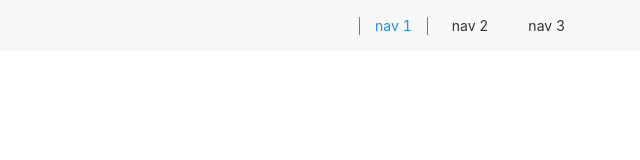
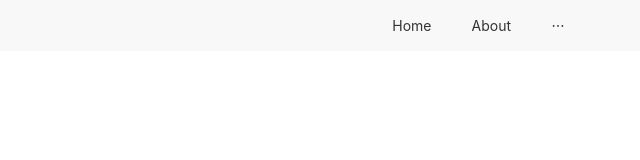
Before and after one commit to harvey0107/react-website, a React (Create React App) app: page / in a window 1280 px wide. Shown: the top 160 px of the page, without its empty margins (640-1280 px from the left). Built offline with nearby package versions, Linux system fonts and the light colour scheme.

Commit message:
added meuns for each page

```diff
--- a/src/components/common/AppHeader.js
+++ b/src/components/common/AppHeader.js
@@ -7,9 +7,13 @@ function AppHeader() {
             <div className="header">
                 <div className="logo" />
                     <Menu mode="horizontal" defaultSelectedKeys={['1']}>
-                        <Menu.Item key="1">nav 1</Menu.Item>
-                        <Menu.Item key="2">nav 2</Menu.Item>
-                        <Menu.Item key="3">nav 3</Menu.Item>
+                        <Menu.Item key="home">Home</Menu.Item>
+                        <Menu.Item key="about">About</Menu.Item>
+                        <Menu.Item key="features">Features</Menu.Item>
+                        <Menu.Item key="howitworks">How It Works</Menu.Item>
+                        <Menu.Item key="faq">FAQ</Menu.Item>
+                        <Menu.Item key="pricing">Pricing</Menu.Item>
+                        <Menu.Item key="contact">Contact</Menu.Item>
                     </Menu>
                 </div>
             </div>
```
